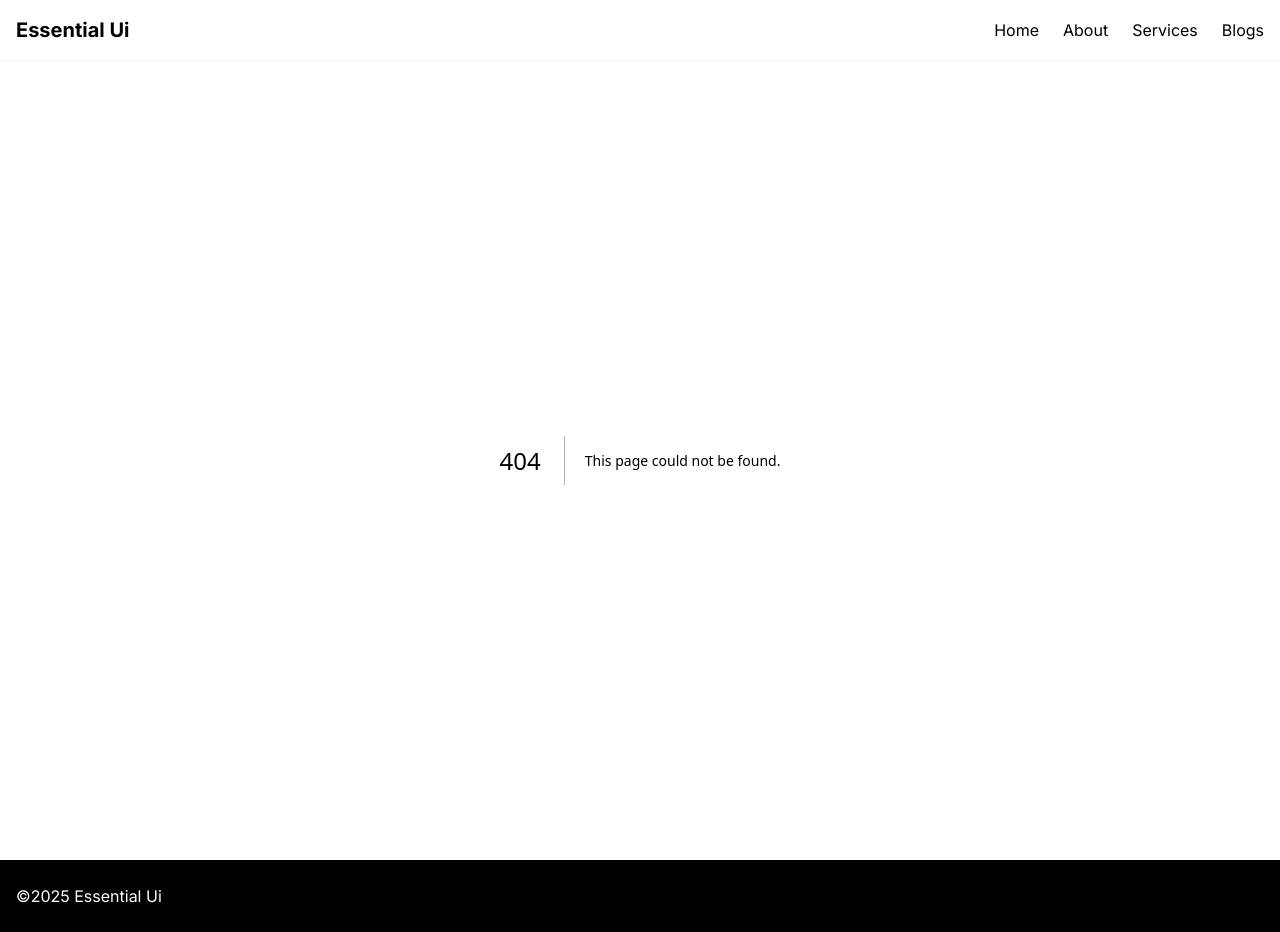
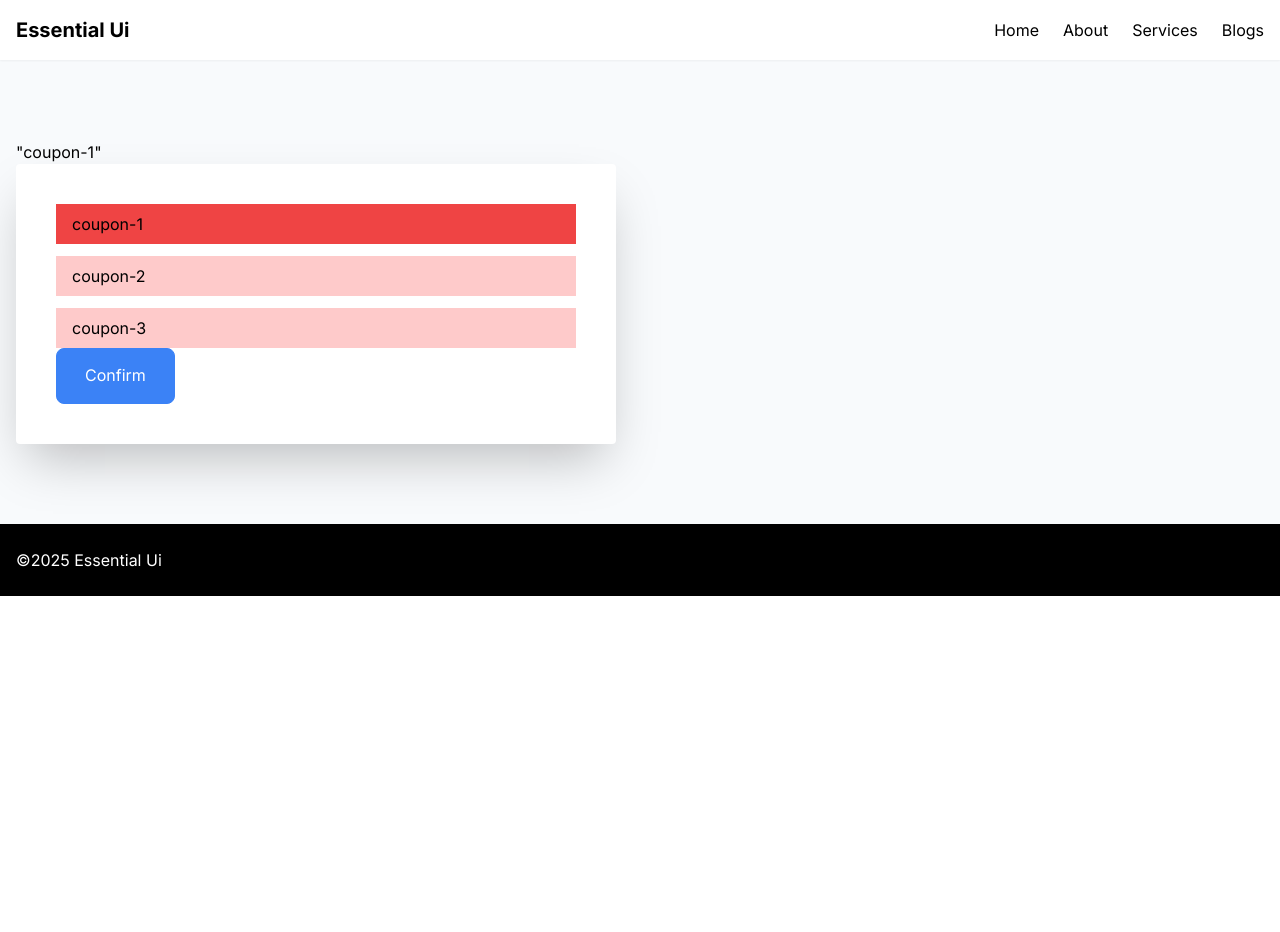
Before and after one commit to md-golam-rabbani/essential-ui, a Next.js app: page /test-coupon in a window 1280 px wide. Before the commit this address had no page. After the commit the page ends 800 px from the top, so only its background shows below. Built offline with nearby package versions, Linux system fonts and the light colour scheme.

Commit message:
refactor: Add test coupon page

```diff
--- /dev/null
+++ b/app/test-coupon/page.tsx
@@ -0,0 +1,65 @@
+'use client';
+
+import { CustomButton } from '@/components/custom-button';
+import { cn } from '@/lib/shadcn/utils';
+import { useState } from 'react';
+
+// TODO: Must need remove before merge
+export default function Page() {
+  const [stateCoupon, setStateCoupon] = useState<string | undefined>(
+    'coupon-1'
+  );
+  const paymentMethodWiseCouponList: string[] = [
+    'coupon-1',
+    'coupon-2',
+    'coupon-3',
+  ];
+
+  const [tempSelectedCoupon, setTempSelectedCoupon] = useState(
+    paymentMethodWiseCouponList.find((coupon) => coupon == stateCoupon)
+  );
+
+  return (
+    <div className="bg-slate-50 py-20">
+      <div className="container">
+        {JSON.stringify(stateCoupon, undefined, 4)}
+
+        <div className="max-w-[600px] rounded bg-white p-10 shadow-2xl">
+          <div className="grid grid-cols-1 gap-3">
+            {paymentMethodWiseCouponList.map((coupon, index) => (
+              <div
+                className={cn(
+                  'flex min-h-8 items-center bg-red-200 px-4 py-2',
+                  coupon == tempSelectedCoupon && 'bg-red-500'
+                )}
+                key={coupon + index}
+                onClick={() => {
+                  setTempSelectedCoupon(
+                    coupon === tempSelectedCoupon ? undefined : coupon
+                  );
+                }}
+              >
+                {coupon}
+              </div>
+            ))}
+          </div>
+
+          <CustomButton
+            disabled={
+              paymentMethodWiseCouponList.length > 0 && !tempSelectedCoupon
+            }
+            colorScheme="primary"
+            type="button"
+            variant="fill"
+            onButtonClick={() => {
+              console.log(tempSelectedCoupon, 'tempSelectedCoupon');
+              setStateCoupon(tempSelectedCoupon);
+            }}
+          >
+            Confirm
+          </CustomButton>
+        </div>
+      </div>
+    </div>
+  );
+}
```
